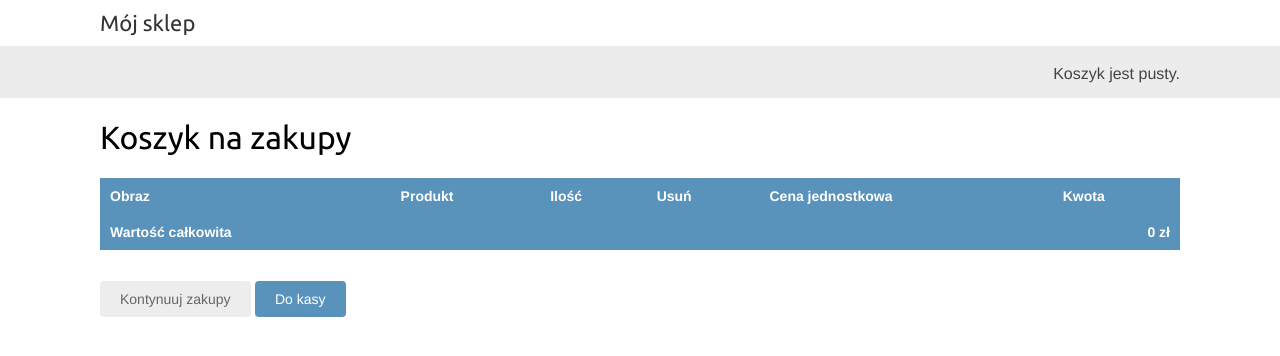
After one commit to rafal0502/sklep_internetowy, a Django app: page /cart/ in a window 1280 px wide. The commit adds this page. Shown: the top 356 px of the page. Run offline with Django 3.2, Linux system fonts and the light colour scheme.

Commit message:
Ability to add products to cart,new views for cart

```diff
--- a/myshop/cart/cart.py
+++ b/myshop/cart/cart.py
@@ -1,6 +1,6 @@
 from decimal import Decimal
 from django.conf import settings
-from myshop.shop.models import Product
+from shop.models import Product
 
 
 
@@ -63,7 +63,9 @@ class Cart(object):
         :return:
         """
         product_ids = self.cart.keys()
-        for product in product_ids:
+        #Pobranie obiektów produktów i dodanie ich do koszyka na zakupy
+        products = Product.objects.filter(id__in=product_ids)
+        for product in products:
             self.cart[str(product.id)]['product'] = product
 
         for item in self.cart.values():
--- a/myshop/cart/forms.py
+++ b/myshop/cart/forms.py
@@ -6,7 +6,8 @@ PRODUCT_QUANTITY_CHOICES = [(i, str(i)) for i in range(1, 21)]
 
 class CartAddProductForm(forms.Form):
     quantity = forms.TypedChoiceField(choices=PRODUCT_QUANTITY_CHOICES,
-                                      coerce=int)
+                                      coerce=int,
+                                      label="Ilość")
     update = forms.BooleanField(required=False,
                                 initial=False,
                                 widget=forms.HiddenInput)
--- /dev/null
+++ b/myshop/cart/templates/cart/detail.html
@@ -0,0 +1,50 @@
+{% extends "shop/base.html" %}
+{% load static %}
+
+{% block title %}
+ Koszyk na zakupy
+{% endblock %}
+
+{% block content %}
+    <h1>Koszyk na zakupy</h1>
+    <table class="cart">
+        <thead>
+            <tr>
+                <th>Obraz</th>
+                <th>Produkt</th>
+                <th>Ilość</th>
+                <th>Usuń</th>
+                <th>Cena jednostkowa</th>
+                <th>Kwota</th>
+            </tr>
+        </thead>
+    <tbody>
+        {% for item in cart %}
+        {% with product=item.product %}
+            <tr>
+                <td>
+                    <a href="{{ product.get_absoulute_url }}">
+                        <img src = "{% if product.image %} {{ product.image.url }} {% else %}
+                             {% static "img/no_image.png" %}{% endif %}">
+                    </a>
+                </td>
+                <td>{{ product.name }}</td>
+                <td>{{ item.quantity }}</td>
+                <td><a href="{% url "cart:cart_remove" product.id %}">Usuń</a></td>
+                <td class="num">{{ item.price }} zł</td>
+                <td class="num">{{ item.total_price }} zł</td>
+            </tr>
+        {% endwith %}
+     {% endfor %}
+    <tr class="total">
+        <td>Wartość całkowita</td>
+        <td colspan="4"></td>
+        <td class="num">{{ cart.get_total_price }} zł</td>
+    </tr>
+    </tbody>
+    </table>
+<p class="text_right">
+    <a href="{% url "shop:product_list" %}" class="button light">Kontynuuj zakupy</a>
+    <a href="#" class="button">Do kasy</a>
+</p>
+{% endblock %}
--- /dev/null
+++ b/myshop/cart/urls.py
@@ -0,0 +1,8 @@
+from django.urls import path
+from . import views
+
+urlpatterns = [
+    path('', views.cart_detail, name='cart_detail'),
+    path('add/<int:product_id>', views.cart_add, name='cart_add'),
+    path('remove/<int:product_id>', views.cart_remove, name='cart_remove')
+]
--- a/myshop/cart/views.py
+++ b/myshop/cart/views.py
@@ -1,11 +1,10 @@
-from django.shortcuts import render
-
 # Create your views here.
 from django.shortcuts import render, redirect, get_object_or_404
-from django.views.decorators.http  import require_POST
-from myshop.shop.models import Product
+from django.views.decorators.http import require_POST
+from shop.models import Product
 from .cart import Cart
 from .forms import CartAddProductForm
+
 
 @require_POST
 def cart_add(request, product_id):
@@ -13,7 +12,7 @@ def cart_add(request, product_id):
     product = get_object_or_404(Product, id=product_id)
     form = CartAddProductForm(request.POST)
     if form.is_valid():
-        cd = form.clened_data
+        cd = form.cleaned_data
         cart.add(product=product,
                  quantity=cd['quantity'],
                  update_quantity=cd['update'])
@@ -27,7 +26,6 @@ def cart_remove(request, product_id):
     return redirect('cart:cart_detail')
 
 
-
 def cart_detail(request):
     cart = Cart(request)
     return render(request, 'cart/detail.html', {'cart': cart})
--- a/myshop/myshop/settings.py
+++ b/myshop/myshop/settings.py
@@ -38,7 +38,7 @@ INSTALLED_APPS = [
     'django.contrib.messages',
     'django.contrib.staticfiles',
     'shop',
-    'cart'
+    'cart',
 ]
 
 MIDDLEWARE = [
--- a/myshop/myshop/urls.py
+++ b/myshop/myshop/urls.py
@@ -21,6 +21,7 @@ from django.urls import path, include
 
 
 urlpatterns = [
+    path('cart/', include(('cart.urls', "cart"), namespace=None)),
     path('admin/', admin.site.urls),
     path('', include(('shop.urls', "shop"), namespace=None)),
 ]
--- a/myshop/shop/models.py
+++ b/myshop/shop/models.py
@@ -20,8 +20,6 @@ class Category(models.Model):
 
     def get_absolute_url(self):
         return reverse('shop:product_list_by_category', args=[self.slug])
-
-
 
 
 class Product(models.Model):
--- a/myshop/shop/templates/shop/product/detail.html
+++ b/myshop/shop/templates/shop/product/detail.html
@@ -11,6 +11,11 @@
     <h1>{{ product.name }}</h1>
     <h2><a href="{{ product.category.get_absolute_url }}">{{ product.category }}</a></h2>
         <p class="price">{{ product.price }} zł</p>
+        <form action="{% url "cart:cart_add" product.id %}" method="post">
+        {{ cart_product_form }}
+        {% csrf_token %}
+        <input type="submit" value="Dodaj do koszyka">
         {{ product.description|linebreaks }}
+        </form>
     </div>
 {% endblock %}
```
Also changed, not shown: myshop/shop/views.py (+10 -2 lines), myshop/__init__.py (added), myshop/db.sqlite3.
